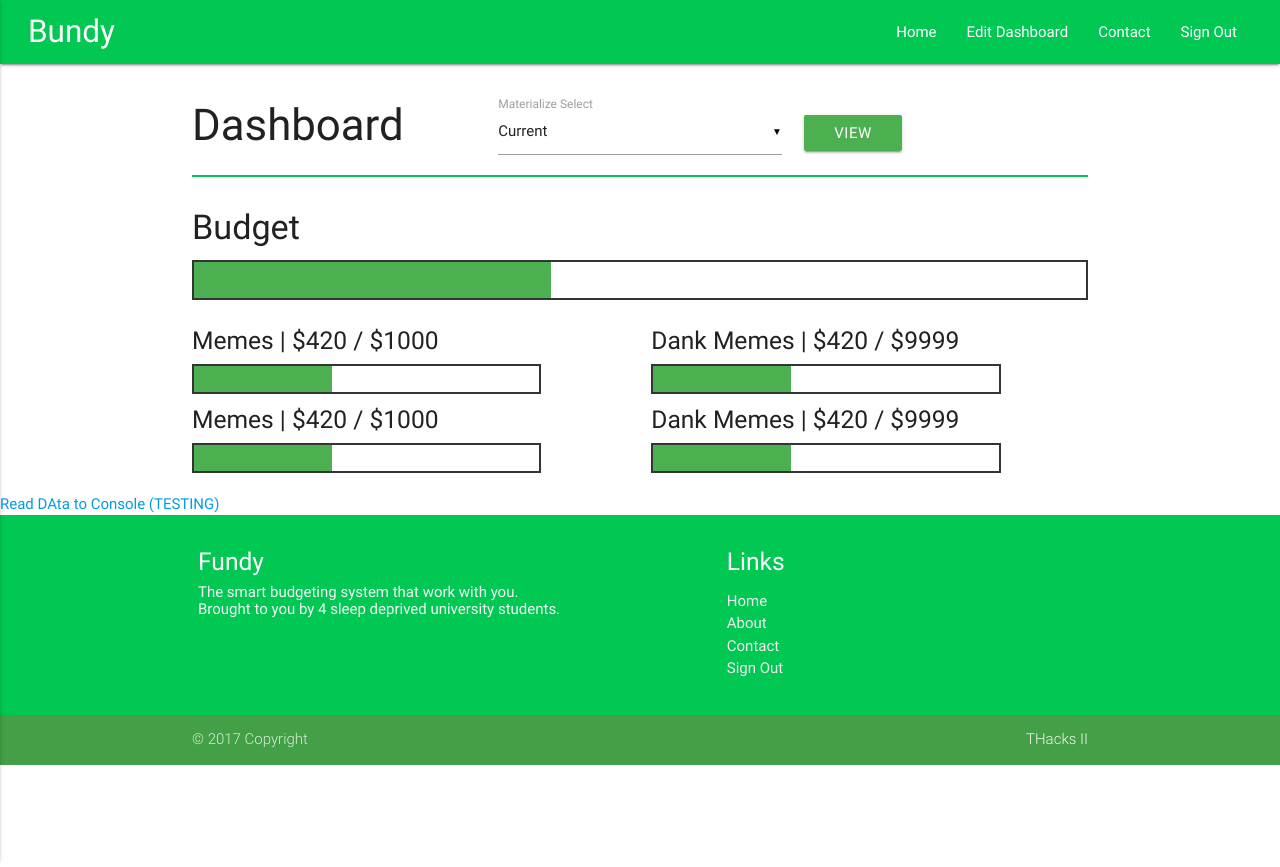
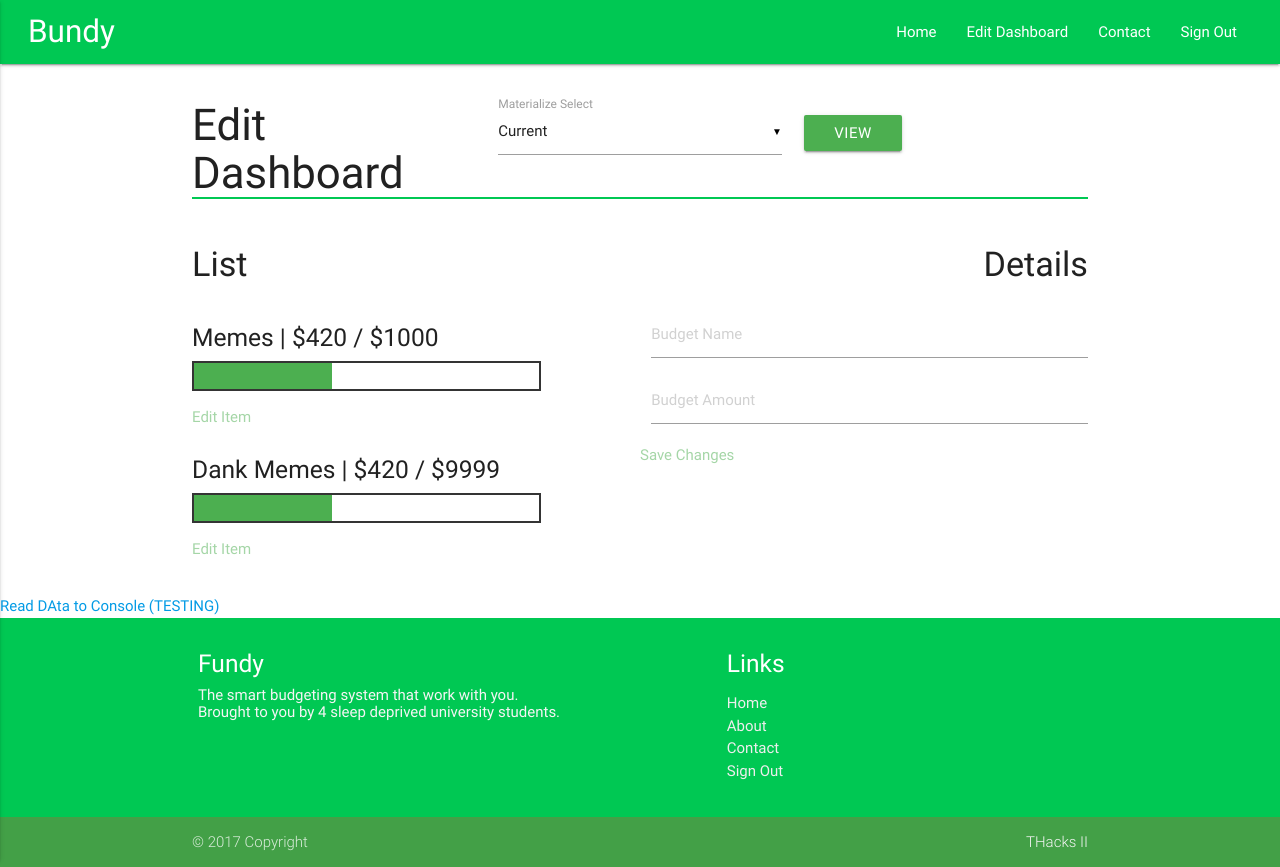
Before and after one commit to TheBundyTeam/bundy, a plain HTML site: page editdashboard.html in a window 1280 px wide. Before the commit the page ends 800 px from the top, so only its background shows below. Drawn offline with nearby package versions, Linux system fonts and the light colour scheme.

Commit message:
Attempted to recreate the proposed design

```diff
--- a/editdashboard.html
+++ b/editdashboard.html
@@ -42,7 +42,7 @@
   <div class="section container">
     <div class="row" style="margin-bottom: 0;">
       <div class="col s12 m12 l4">
-        <h3 style="margin-bottom: 0;">Dashboard</h3>
+        <h3 style="margin-bottom: 0;">Edit Dashboard</h3>
       </div>
       <div class="input-field col s8 m7 l4" style="margin-top: 30px;">
         <select>
@@ -64,12 +64,12 @@
   <section class="container">
     <div id="dashboard-content" class="row">
       <div id="dashboard-all" class="col s12" style="padding-bottom: 14px;">
-        <h4>Budget</h4>
-        <div class="bar" style="height: 40px; width: 100%;">
-          <div id="d-0" class="amount">
-            <div class="green accent-5" style="width: 40%;"></div>
-          </div>
-        </div>
+	    <div style="float:left">
+        <h4>List</h4>
+		</div>
+		<div style="float:right">
+		<h4>Details</h4>
+		</div>
       </div>
 
       <!-- Beginning of Sample Item -->
@@ -80,6 +80,21 @@
             <div class="green accent-5" style="width: 40%;"></div>
           </div>
         </div>
+	   <ul>
+         <li><a class="green-text text-lighten-3" href="#">Edit Item</a></li>
+       </ul>
+      </div>
+      <!-- End of Sample Item -->
+
+      <!-- Beginning of Sample Item -->
+      <div class="col s12 m12 l6">
+		 <input id="budget-name" placeholder="Budget Name"></input>
+      </div>
+      <!-- End of Sample Item -->
+
+      <!-- Beginning of Sample Item -->
+      <div class="col s12 m12 l6">
+        <input id="budget-value" placeholder="Budget Amount"></input>
       </div>
       <!-- End of Sample Item -->
 
@@ -91,30 +106,14 @@
             <div class="green accent-5" style="width: 40%;"></div>
           </div>
         </div>
+	   <ul>
+         <li><a class="green-text text-lighten-3" href="#">Edit Item</a></li>
+       </ul>
       </div>
       <!-- End of Sample Item -->
-
-      <!-- Beginning of Sample Item -->
-      <div class="col s12 m12 l6">
-        <h5>Memes | $420 / $1000</h5>
-        <div class="bar">
-          <div id="d-0" class="amount">
-            <div class="green accent-5" style="width: 40%;"></div>
-          </div>
-        </div>
-      </div>
-      <!-- End of Sample Item -->
-
-      <!-- Beginning of Sample Item -->
-      <div class="col s12 m12 l6">
-        <h5>Dank Memes | $420 / $9999</h5>
-        <div class="bar">
-          <div id="d-0" class="amount">
-            <div class="green accent-5" style="width: 40%;"></div>
-          </div>
-        </div>
-      </div>
-      <!-- End of Sample Item -->
+	      <ul>
+            <li><a class="green-text text-lighten-3" href="#">Save Changes</a></li>
+          </ul>
     </div>
   </section>
 
```
